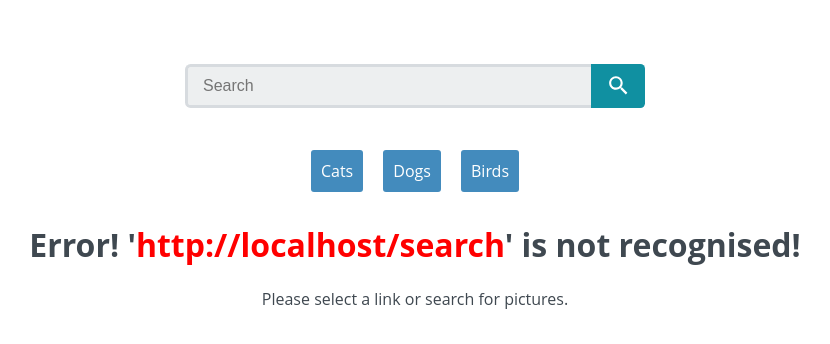
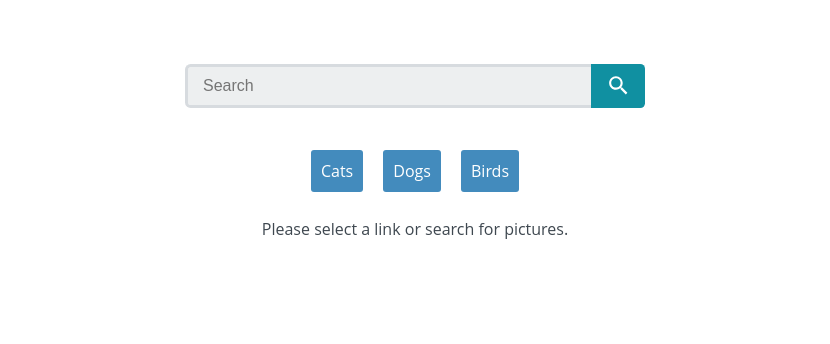
Before and after one commit to Jaydos/react-gallery-app, a React (Create React App) app: page /search in a window 1280 px wide. Shown: the top 344 px of the page, without its empty margins (225-1055 px from the left). Built offline with nearby package versions, Linux system fonts and the light colour scheme; no server answers.

Commit message:
Update Error.js

```diff
--- a/src/components/Error.js
+++ b/src/components/Error.js
@@ -3,7 +3,6 @@ import React from 'react';
 const Error = () => {
     return (
         <div>
-            <h1>Error! '<span className="errorLink">{`${window.location}`}</span>' is not recognised!</h1>
             <p>Please select a link or search for pictures.</p>
         </div>
     )
```
